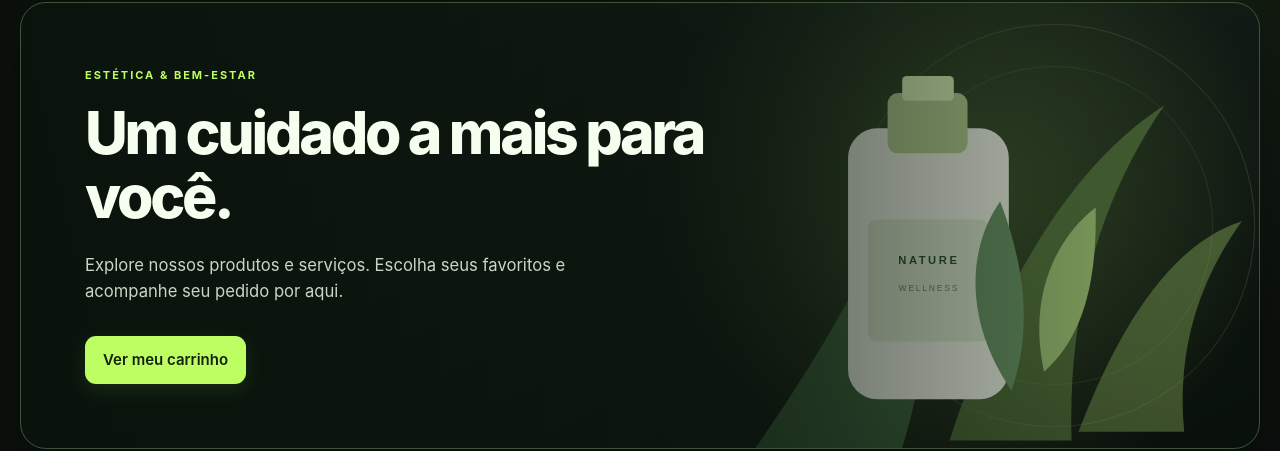
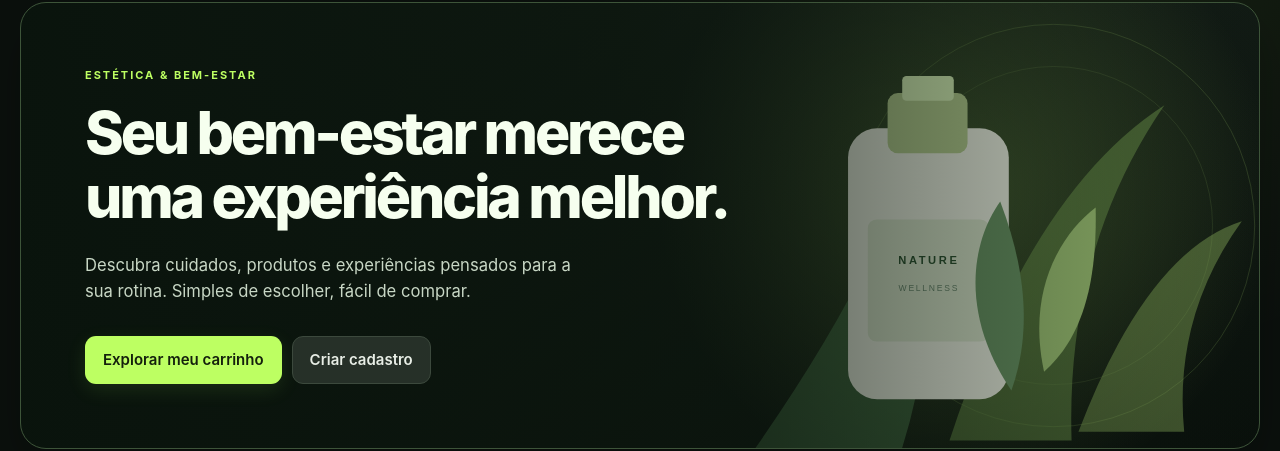
Before and after one commit to J-Tabosa/AplicacaoBackEnd, an Angular app in the folder frontend/: page /loja in a window 1280 px wide. Shown: the part 165-616 px from the top of the page. Built offline with nearby package versions, Linux system fonts and the light colour scheme; no server answers.

Commit message:
design: atualizar textos e apresentação de navegação e páginas principais

```diff
--- a/frontend/src/app/components/loja/loja.html
+++ b/frontend/src/app/components/loja/loja.html
@@ -1,8 +1,8 @@
 <section class="vitrine">
   <span class="etiqueta">ESTÉTICA & BEM-ESTAR</span>
-  <h1>Um cuidado a mais para você.</h1>
-  <p>Explore nossos produtos e serviços. Escolha seus favoritos e acompanhe seu pedido por aqui.</p>
-  <a class="botao" routerLink="/loja/carrinho">Ver meu carrinho</a>
+  <h1>Seu bem-estar merece uma experiência melhor.</h1>
+  <p>Descubra cuidados, produtos e experiências pensados para a sua rotina. Simples de escolher, fácil de comprar.</p>
+  <div class="acoes"><a class="botao" routerLink="/loja/carrinho">Explorar meu carrinho</a><a class="botao secundario" routerLink="/loja/cadastro">Criar cadastro</a></div>
 </section>
 <div class="categorias-loja" aria-label="Categorias da loja">
   <a routerLink="/loja" [queryParams]="{ tipo: tipo || null }" [class.selecionado]="!idCategoria"
```
